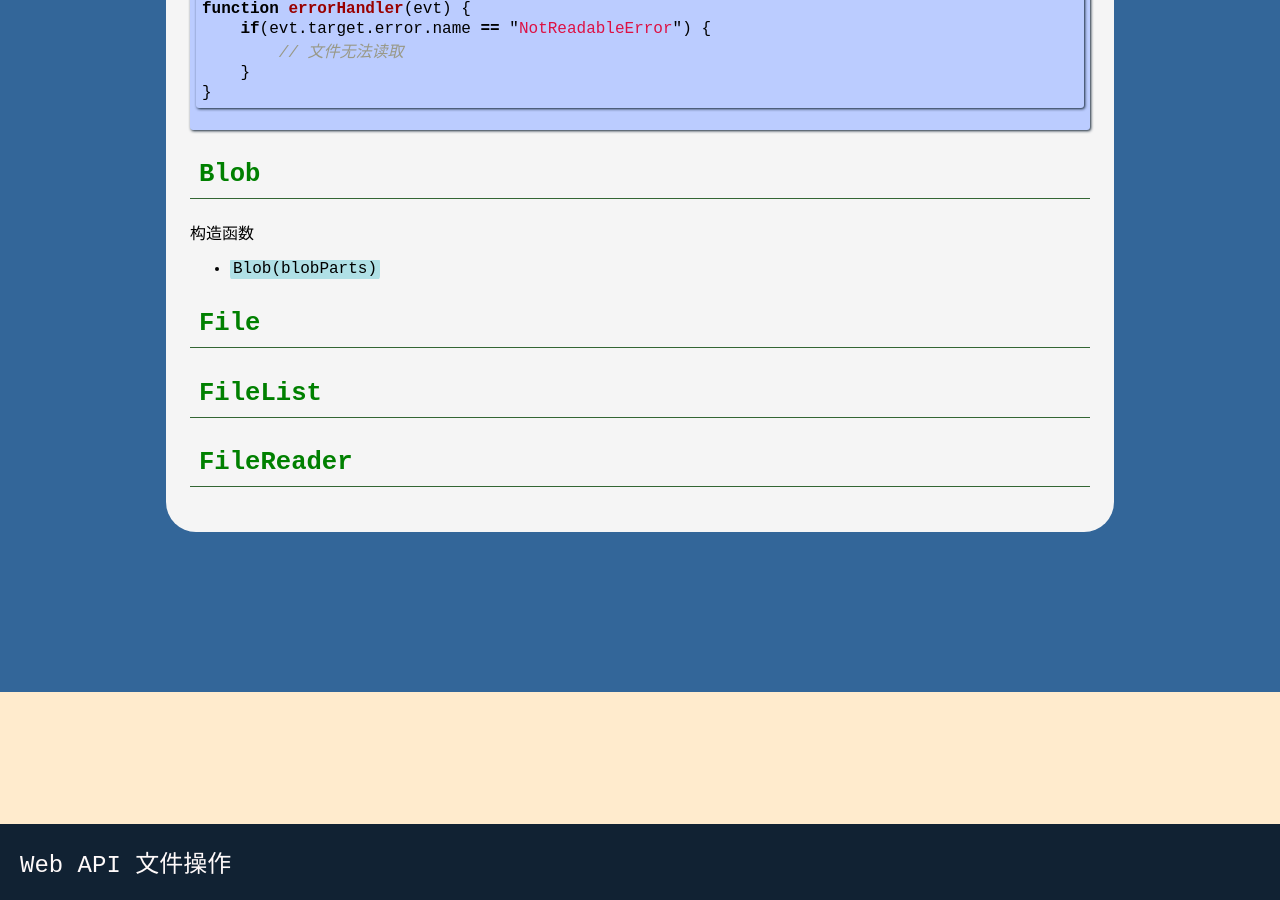
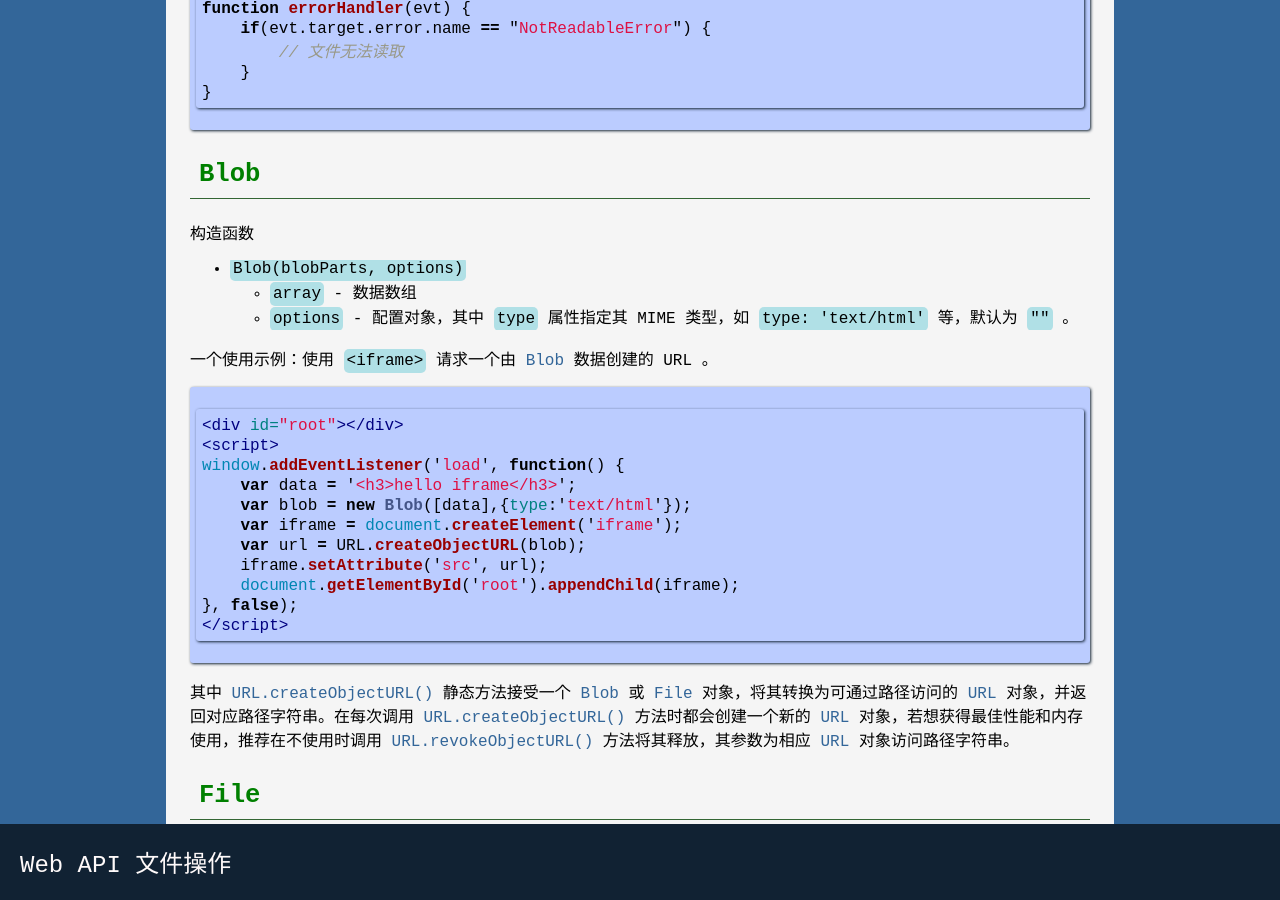
Before and after one commit to rzning/blog-2017, a Jekyll site: the page built from _posts/2017-03-22-webapi-file.md, in a window 1280 px wide and 900 px high, scrolled down 2060 px. Built offline with Jekyll 4.4.1, drawn with Linux system fonts in a browser that asks for light colours.

Commit message:
Updated : blog `webapi-file.md`

````diff
--- a/_posts/2017-03-22-webapi-file.md
+++ b/_posts/2017-03-22-webapi-file.md
@@ -95,7 +95,28 @@ function errorHandler(evt) {
 
 构造函数
 
-- `Blob(blobParts)`
+- `Blob(blobParts, options)`
+    - `array` - 数据数组
+    - `options` - 配置对象，其中 `type` 属性指定其 MIME 类型，如 `type: 'text/html'` 等，默认为 `""` 。
+
+一个使用示例：使用 `<iframe>` 请求一个由 [Blob] 数据创建的 URL 。
+
+```html
+<div id="root"></div>
+<script>
+window.addEventListener('load', function() {
+    var data = '<h3>hello iframe</h3>';
+    var blob = new Blob([data],{type:'text/html'});
+    var iframe = document.createElement('iframe');
+    var url = URL.createObjectURL(blob);
+    iframe.setAttribute('src', url);
+    document.getElementById('root').appendChild(iframe);
+}, false);
+</script>
+```
+
+其中 [URL.createObjectURL()] 静态方法接受一个 [Blob] 或 [File] 对象，将其转换为可通过路径访问的 [URL] 对象，并返回对应路径字符串。在每次调用 [URL.createObjectURL()] 方法时都会创建一个新的 [URL] 对象，若想获得最佳性能和内存使用，推荐在不使用时调用 [URL.revokeObjectURL()] 方法将其释放，其参数为相应 [URL] 对象访问路径字符串。
+
 
 ## File
 
@@ -114,3 +135,6 @@ function errorHandler(evt) {
 [Blob]: <https://developer.mozilla.org/en-US/docs/Web/API/Blob>
 [File]: <https://developer.mozilla.org/en-US/docs/Web/API/File>
 [FileReader]: <https://developer.mozilla.org/en-US/docs/Web/API/FileReader>
+[URL]: <https://developer.mozilla.org/en-US/docs/Web/API/URL>
+[URL.createObjectURL()]: <https://developer.mozilla.org/en-US/docs/Web/API/URL/createObjectURL>
+[URL.revokeObjectURL()]: <https://developer.mozilla.org/en-US/docs/Web/API/URL/revokeObjectURL>
````
Also changed, not shown: other parts of _posts/2017-03-22-webapi-file.md (+1 -1 lines).
